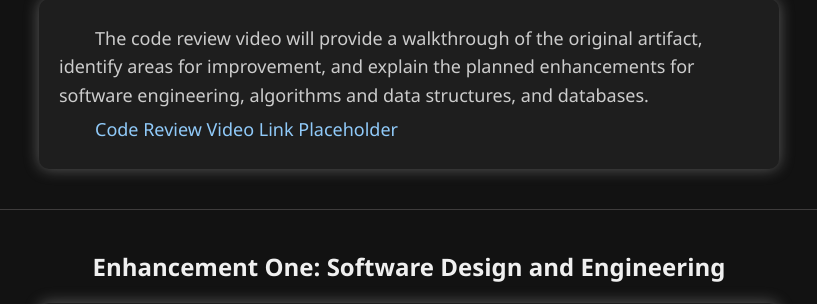
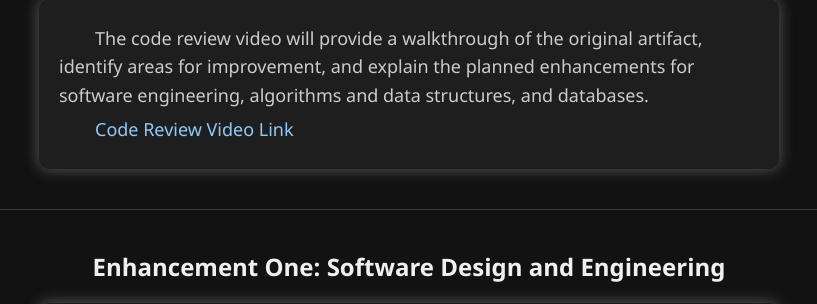
Before and after one commit to tpoulton36/resume-site, a Flask app: page /eportfolio in a window 1280 px wide. Shown: the part 1760-2064 px from the top of the page, without its empty margins (231-1048 px from the left). Run offline with Flask 3, Linux system fonts and the light colour scheme.

Commit message:
Add code review video link to eportfolio

```diff
--- a/templates/eportfolio.html
+++ b/templates/eportfolio.html
@@ -68,7 +68,7 @@
                 </p>
 
                 <p>
-                    <a href="#" target="_blank">Code Review Video Link Placeholder</a>
+                    <a href="https://www.youtube.com/watch?v=jLh9KfTX-Iw">Code Review Video Link</a>
                 </p>
             </div>
         </section>
```
